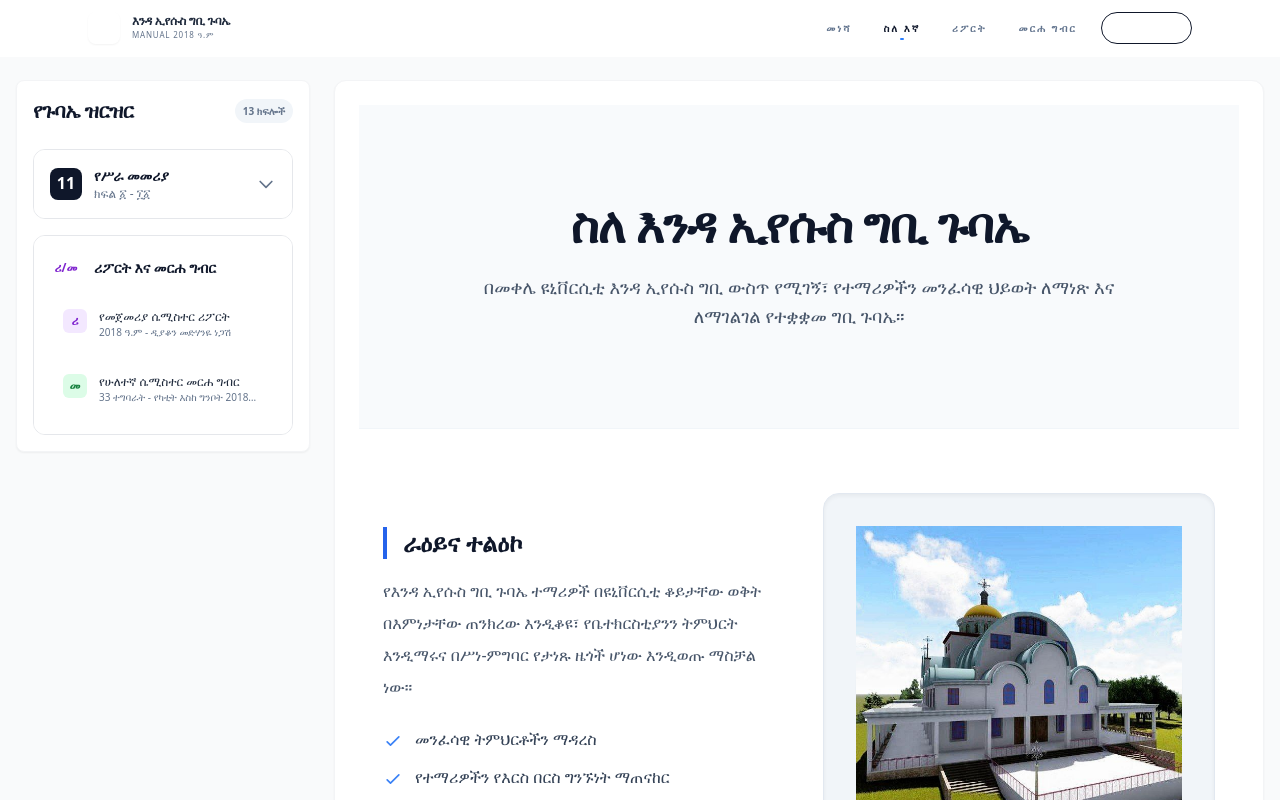
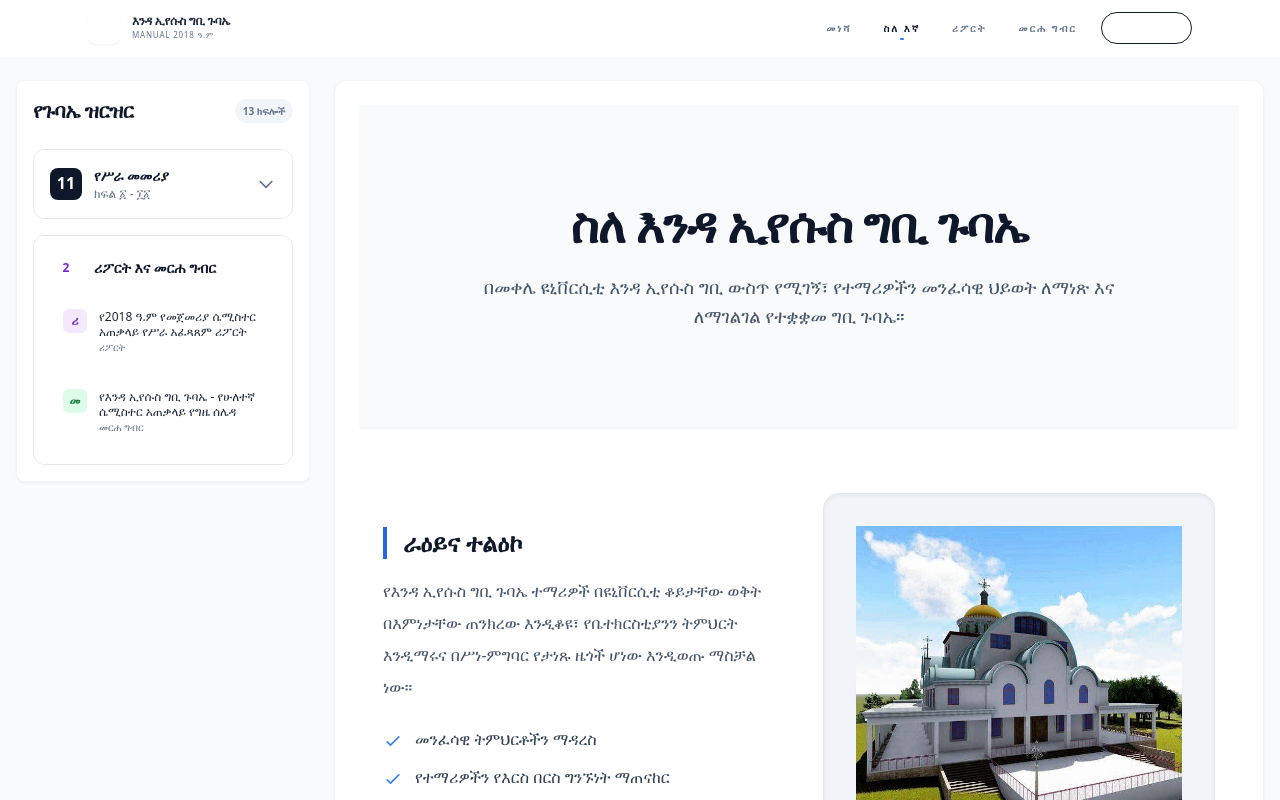
Before and after one commit to kibrom-bit/-, a Vue app: page /about in a window 1280 px wide. Shown: the top 800 px of the page. Built offline with nearby package versions, Linux system fonts and the light colour scheme; a web font is replaced by a local one.

Commit message:
feat: make TOC dynamic for future reports and schedules with collapsible manual pages section

```diff
--- a/src/components/TableOfContents.vue
+++ b/src/components/TableOfContents.vue
@@ -34,7 +34,7 @@
           </svg>
         </button>
 
-        <!-- Collapsible Content - Closed by Default -->
+        <!-- Collapsible Content -->
         <transition
           enter-active-class="transition-all duration-300 ease-in-out"
           enter-from-class="opacity-0 max-h-0"
@@ -63,10 +63,10 @@
                   </div>
                   <div class="min-w-0 flex-1">
                     <h4 class="font-medium text-slate-800 text-xs leading-tight">
-                      {{ page.title.replace('ገጽ ' + page.id + ' - ', '') }}
+                      {{ getManualPageTitle(page) }}
                     </h4>
                     <p class="text-slate-500 text-[10px] line-clamp-1">
-                      {{ page.department }}
+                      {{ page.department || getPreview(page.content) }}
                     </p>
                   </div>
                   <svg
@@ -85,78 +85,45 @@
         </transition>
       </div>
 
-      <!-- Reports & Schedule Section -->
+      <!-- Reports & Schedule Section - Dynamic -->
       <div class="border border-gray-200 rounded-xl overflow-hidden">
         <div class="p-4 bg-white">
           <div class="flex items-center gap-3 mb-3">
             <div class="w-8 h-8 rounded-lg bg-gradient-to-br from-purple-100 to-green-100 flex items-center justify-center">
-              <span class="text-xs font-bold text-purple-700">ሪ/መ</span>
+              <span class="text-xs font-bold text-purple-700">{{ reportAndSchedulePages.length }}</span>
             </div>
             <h3 class="font-bold text-slate-900 text-sm">ሪፖርት እና መርሐ ግብር</h3>
           </div>
 
           <div class="space-y-2">
-            <!-- Report Page (101) -->
+            <!-- Dynamic List of All Report and Schedule Pages -->
             <div
-              @click="handleReportSelection"
+              v-for="page in sortedReportAndSchedulePages"
+              :key="page.id"
+              @click="handleReportOrScheduleSelection(page)"
               class="group p-3 rounded-lg cursor-pointer transition-all"
-              :class="currentPageId === 101
-                ? 'bg-purple-50 border border-purple-200'
-                : 'hover:bg-gray-50 border border-transparent hover:border-gray-200'"
+              :class="getReportItemClass(page.id)"
             >
               <div class="flex items-start gap-3">
+                <!-- Dynamic icon based on page type or id -->
                 <div
                   class="w-6 h-6 rounded-md flex items-center justify-center font-bold text-xs shrink-0"
-                  :class="currentPageId === 101 ? 'bg-purple-600 text-white' : 'bg-purple-100 text-purple-700'"
+                  :class="getReportItemIconClass(page.id)"
                 >
-                  ሪ
+                  {{ getPageIcon(page) }}
                 </div>
                 <div class="min-w-0 flex-1">
                   <h4 class="font-medium text-slate-800 text-xs leading-tight">
-                    የመጀመሪያ ሴሚስተር ሪፖርት
+                    {{ getPageDisplayTitle(page) }}
                   </h4>
                   <p class="text-slate-500 text-[10px] line-clamp-1">
-                    2018 ዓ.ም - ዲያቆን መድሃንዬ ነጋሽ
+                    {{ getPageDisplayDescription(page) }}
                   </p>
                 </div>
                 <svg
-                  v-if="currentPageId === 101"
-                  class="w-3 h-3 text-purple-600 self-center"
-                  fill="none"
-                  stroke="currentColor"
-                  viewBox="0 0 24 24"
-                >
-                  <path stroke-linecap="round" stroke-linejoin="round" stroke-width="2" d="M5 13l4 4L19 7"/>
-                </svg>
-              </div>
-            </div>
-
-            <!-- Schedule Page (201) -->
-            <div
-              @click="handleScheduleSelection"
-              class="group p-3 rounded-lg cursor-pointer transition-all"
-              :class="currentPageId === 201
-                ? 'bg-green-50 border border-green-200'
-                : 'hover:bg-gray-50 border border-transparent hover:border-gray-200'"
-            >
-              <div class="flex items-start gap-3">
-                <div
-                  class="w-6 h-6 rounded-md flex items-center justify-center font-bold text-xs shrink-0"
-                  :class="currentPageId === 201 ? 'bg-green-600 text-white' : 'bg-green-100 text-green-700'"
-                >
-                  መ
-                </div>
-                <div class="min-w-0 flex-1">
-                  <h4 class="font-medium text-slate-800 text-xs leading-tight">
-                    የሁለተኛ ሴሚስተር መርሐ ግብር
-                  </h4>
-                  <p class="text-slate-500 text-[10px] line-clamp-1">
-                    33 ተግባራት - የካቲት እስከ ግንቦት 2018 ዓ.ም
-                  </p>
-                </div>
-                <svg
-                  v-if="currentPageId === 201"
-                  class="w-3 h-3 text-green-600 self-center"
+                  v-if="currentPageId === page.id"
+                  class="w-3 h-3 text-current self-center"
+                  :class="getCheckmarkColor(page.id)"
                   fill="none"
                   stroke="currentColor"
                   viewBox="0 0 24 24"
@@ -199,8 +166,17 @@ const manualPages = computed(() => {
   return props.pages.filter(page => page.id <= 11)
 })
 
+// Get all report and schedule pages (id > 100)
+const reportAndSchedulePages = computed(() => {
+  return props.pages.filter(page => page.id > 100)
+})
+
 const sortedManualPages = computed(() => {
   return [...manualPages.value].sort((a, b) => a.id - b.id)
+})
+
+const sortedReportAndSchedulePages = computed(() => {
+  return [...reportAndSchedulePages.value].sort((a, b) => a.id - b.id)
 })
 
 const currentPageId = computed(() => {
@@ -217,16 +193,98 @@ const handleSelection = (pageId: number) => {
   emit('close')
 }
 
-const handleReportSelection = () => {
-  emit('select-page', 101)
-  router.push('/report/first-semester-2018')
+// Dynamic handler for report/schedule pages
+const handleReportOrScheduleSelection = (page: Page) => {
+  emit('select-page', page.id)
+
+  // Route based on page id
+  if (page.id === 101) {
+    router.push('/report/first-semester-2018')
+  } else if (page.id === 201) {
+    router.push('/schedule/second-semester-2018')
+  } else {
+    // For future pages, create a generic route
+    router.push(`/document/${page.id}`)
+  }
+
   emit('close')
 }
 
-const handleScheduleSelection = () => {
-  emit('select-page', 201)
-  router.push('/schedule/second-semester-2018')
-  emit('close')
+// Get clean title for manual pages (remove "ገጽ X - " prefix)
+const getManualPageTitle = (page: Page): string => {
+  return page.title.replace(`ገጽ ${page.id} - `, '')
+}
+
+// Get icon for report/schedule page
+const getPageIcon = (page: Page): string => {
+  if (page.id === 101) return 'ሪ'
+  if (page.id === 201) return 'መ'
+
+  // For future pages, use first character of title or department
+  const firstChar = page.title?.charAt(0) || page.department?.charAt(0) || '📄'
+  return firstChar
+}
+
+// Get display title from actual page data
+const getPageDisplayTitle = (page: Page): string => {
+  // Use the actual page title, but you can customize if needed
+  return page.title || 'ሰነድ'
+}
+
+// Get display description from actual page data
+const getPageDisplayDescription = (page: Page): string => {
+  // Use department if available, otherwise generate preview from content
+  if (page.department) return page.department
+  return getPreview(page.content)
+}
+
+// Dynamic class for report item based on id
+const getReportItemClass = (pageId: number): string => {
+  const baseClass = 'hover:bg-gray-50 border border-transparent hover:border-gray-200'
+
+  if (pageId === 101) {
+    return currentPageId.value === 101
+      ? 'bg-purple-50 border border-purple-200'
+      : baseClass
+  }
+
+  if (pageId === 201) {
+    return currentPageId.value === 201
+      ? 'bg-green-50 border border-green-200'
+      : baseClass
+  }
+
+  // Default style for future pages
+  return currentPageId.value === pageId
+    ? 'bg-blue-50 border border-blue-200'
+    : baseClass
+}
+
+// Dynamic icon class
+const getReportItemIconClass = (pageId: number): string => {
+  if (pageId === 101) {
+    return currentPageId.value === 101
+      ? 'bg-purple-600 text-white'
+      : 'bg-purple-100 text-purple-700'
+  }
+
+  if (pageId === 201) {
+    return currentPageId.value === 201
+      ? 'bg-green-600 text-white'
+      : 'bg-green-100 text-green-700'
+  }
+
+  // Default style for future pages
+  return currentPageId.value === pageId
+    ? 'bg-blue-600 text-white'
+    : 'bg-blue-100 text-blue-700'
+}
+
+// Checkmark color
+const getCheckmarkColor = (pageId: number): string => {
+  if (pageId === 101) return 'text-purple-600'
+  if (pageId === 201) return 'text-green-600'
+  return 'text-blue-600'
 }
 
 const getPreview = (content: string): string => {
```
